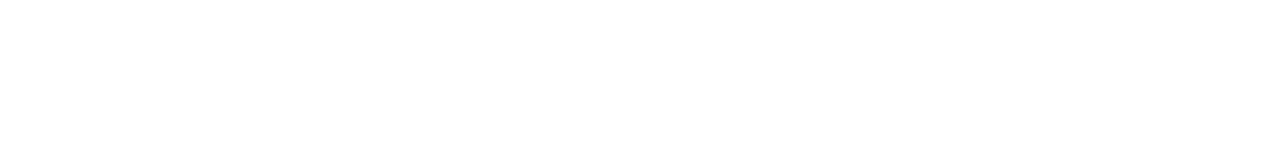
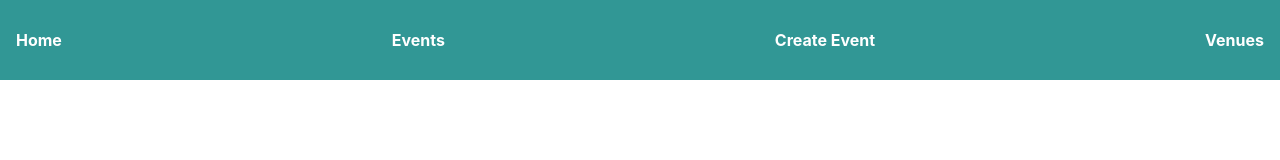
Before and after one commit to GPT-Engineer-App-Dev/blank-react-canvas, a React (Vite) app: page / in a window 1280 px wide. Shown: the top 160 px of the page. Built offline with nearby package versions, Linux system fonts and the light colour scheme; no server answers; the database is empty.

Commit message:
Resolved navbar conflict and added navigation links to all pages.

```diff
--- a/src/App.jsx
+++ b/src/App.jsx
@@ -4,10 +4,13 @@ import Events from "./pages/Events.jsx"; // Import the new Events page
 import CreateEvent from "./pages/CreateEvent.jsx"; // Import the new CreateEvent page
 import Venues from "./pages/Venues.jsx"; // Import the new Venues page
 import EventDetail from "./pages/EventDetail.jsx"; // Import the new EventDetail page
+import Navbar from "./components/Navbar.jsx"; // Import the Navbar component
 
 function App() {
   return (
     <Router>
+      <>
+        <Navbar />
         <Routes>
           <Route exact path="/" element={<Index />} />
           <Route path="/events" element={<Events />} /> {/* Add the route for the Events page */}
@@ -15,6 +18,7 @@ function App() {
           <Route path="/venues" element={<Venues />} /> {/* Add the route for the Venues page */}
           <Route path="/events/:eventId" element={<EventDetail />} /> {/* Add the route for the EventDetail page */}
         </Routes>
+      </>
     </Router>
   );
 }
--- /dev/null
+++ b/src/components/Navbar.jsx
@@ -0,0 +1,17 @@
+import { Box, Flex, Link } from "@chakra-ui/react";
+import { NavLink } from "react-router-dom";
+
+const Navbar = () => {
+  return (
+    <Box bg="teal.500" px={4} py={2}>
+      <Flex h={16} alignItems="center" justifyContent="space-between">
+        <NavLink to="/" style={{ color: 'white', fontWeight: 'bold' }}>Home</NavLink>
+        <NavLink to="/events" style={{ color: 'white', fontWeight: 'bold' }}>Events</NavLink>
+        <NavLink to="/create-event" style={{ color: 'white', fontWeight: 'bold' }}>Create Event</NavLink>
+        <NavLink to="/venues" style={{ color: 'white', fontWeight: 'bold' }}>Venues</NavLink>
+      </Flex>
+    </Box>
+  );
+};
+
+export default Navbar;
```
Lines whose indentation alone changed are shown as unchanged.
